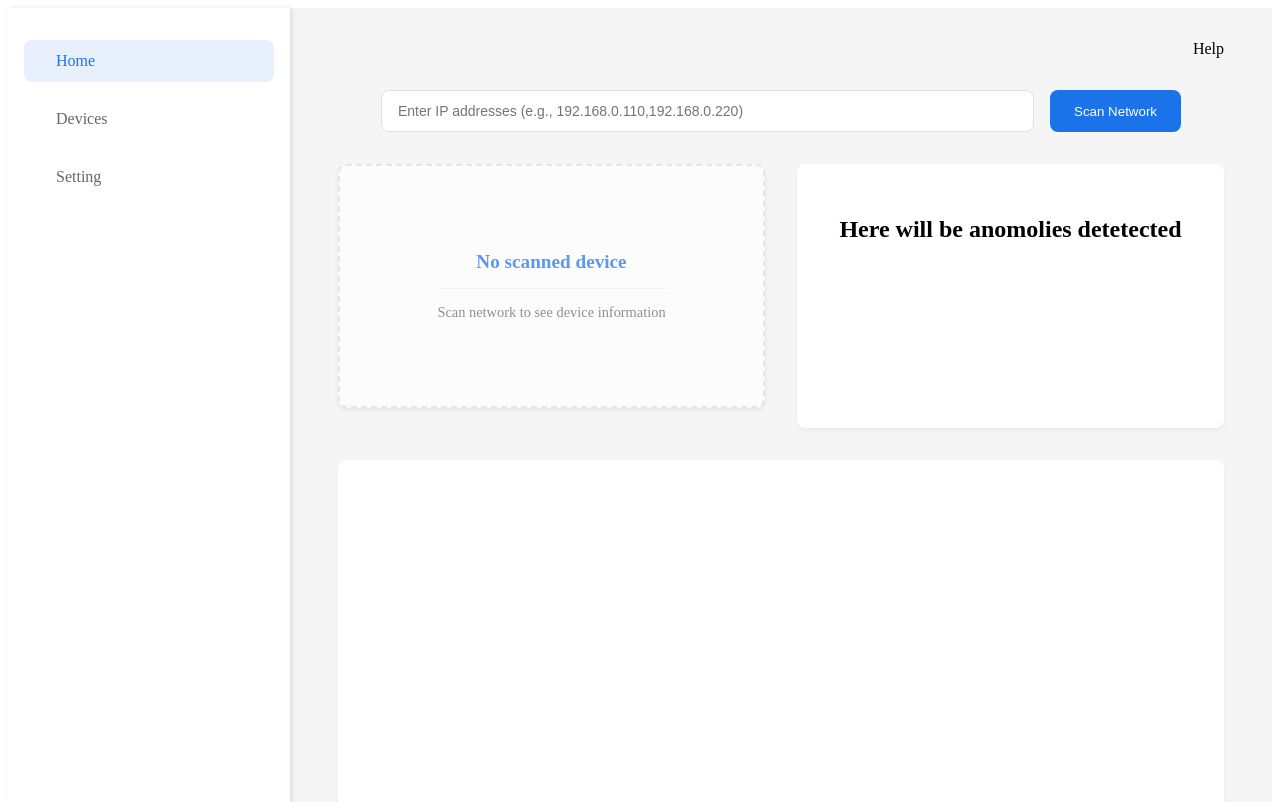
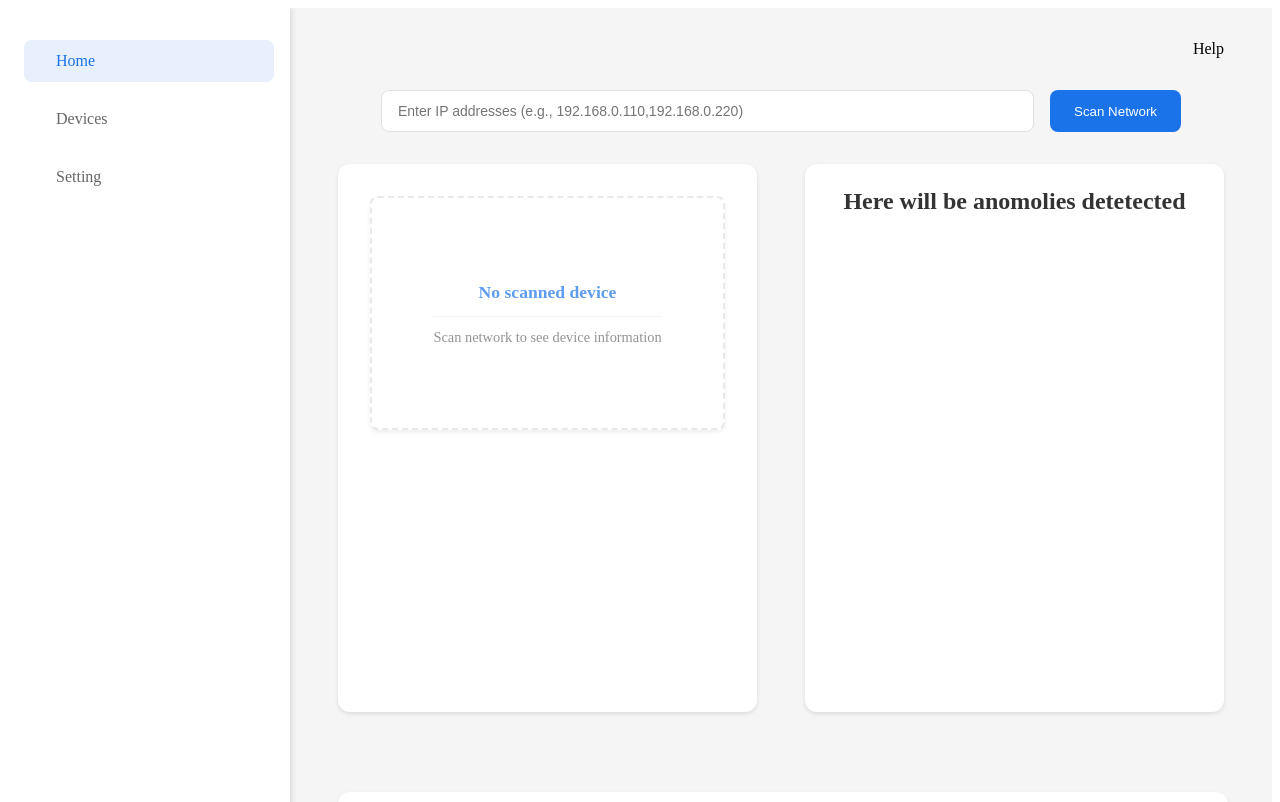
Before and after one commit to vmorstad/snufs_Bachelor25, a React (Create React App) app in the folder frontend/: page / in a window 1280 px wide. Shown: the top 802 px of the page. Built offline with nearby package versions, Linux system fonts and the light colour scheme.

Commit message:
endret home page
endret design

```diff
--- a/frontend/src/components/home.jsx
+++ b/frontend/src/components/home.jsx
@@ -41,8 +41,8 @@ const Home = () => {
       );
     }
 
-    // Show found devices (up to 5)
-    return searchResults.slice(0, 5).map((device, index) => (
+    // Show all found devices in the scrollable container
+    return searchResults.map((device, index) => (
       <div
         key={index}
         className={`device-card ${expandedDeviceIndex === index ? 'expanded' : ''}`}
@@ -104,7 +104,6 @@ const Home = () => {
           <div className="devices-section">
             <div className="devices-list">
               {renderDeviceCards()}
-              {searchResults.length > 0 && <button className="more-button">More</button>}
             </div>
           </div>
 
--- a/frontend/src/styles/App.css
+++ b/frontend/src/styles/App.css
@@ -1,5 +1,6 @@
 .App {
   text-align: center;
+  min-height: 100vh;
 }
 
 .App-logo {
@@ -42,6 +43,8 @@
   display: flex;
   min-height: 100vh;
   background-color: #f5f5f5;
+  max-width: 100vw;
+  overflow-x: hidden;
 }
 
 /* Sidebar */
@@ -82,6 +85,8 @@
 .main-content {
   flex: 1;
   padding: 2rem;
+  overflow-y: auto; /* Allow vertical scrolling if needed */
+  max-width: calc(100vw - 250px);
 }
 
 .top-bar {
@@ -141,33 +146,41 @@
 .device-card {
   background: white;
   border-radius: 8px;
-  padding: 20px;
-  margin-bottom: 20px;
+  padding: 15px;
+  margin-bottom: 0;
   box-shadow: 0 2px 4px rgba(0, 0, 0, 0.1);
   transition: all 0.3s ease;
   cursor: pointer;
+  min-height: 60px;
+  flex-shrink: 0;
+  border: 1px solid #e0e0e0;
+  margin: 4px;
 }
 
 .device-card:hover {
   transform: translateY(-2px);
   box-shadow: 0 4px 8px rgba(0, 0, 0, 0.15);
+  border-color: #d0d0d0;
 }
 
 .device-card h3 {
   color: #1a73e8;
   margin: 0;
-  font-size: 1.2em;
+  font-size: 1.1em;
+  line-height: 1.4;
 }
 
 .device-card.expanded {
   box-shadow: 0 4px 12px rgba(0, 0, 0, 0.2);
+  border-color: #c0c0c0;
 }
 
 .device-card .device-content {
-  margin-top: 15px;
-  padding-top: 15px;
+  margin-top: 12px;
+  padding-top: 12px;
   border-top: 1px solid #eee;
   animation: fadeIn 0.3s ease;
+  background: white;
 }
 
 .device-card.empty {
@@ -217,17 +230,23 @@
 .content-grid {
   display: grid;
   grid-template-columns: 1fr 1fr;
-  gap: 2rem;
-  padding: 0 1rem;
+  gap: 3rem;
+  padding: 0 1rem 1rem;
+  min-height: fit-content;
+  overflow: visible;
+  align-items: stretch;
+  max-width: 100%;
 }
 
 /* Devices List */
 .devices-list {
-  grid-column: 1;
+  flex: 1;
   display: flex;
   flex-direction: column;
-  gap: 1rem;
+  gap: 0;
   animation: fadeIn 0.3s ease-in-out;
+  overflow-y: scroll;
+  padding: 4px;
 }
 
 @keyframes fadeIn {
@@ -241,44 +260,73 @@
   }
 }
 
-.more-button {
-  align-self: flex-end;
-  padding: 0.5rem 1rem;
-  background-color: transparent;
-  border: none;
-  color: #1a73e8;
-  cursor: pointer;
-  margin-top: 1rem;
-  font-weight: 500;
-  transition: opacity 0.2s;
+/* Custom scrollbar styling */
+.devices-list::-webkit-scrollbar {
+  width: 8px;
+  background-color: #f5f5f5;
 }
 
-.more-button:hover {
-  opacity: 0.8;
+.devices-list::-webkit-scrollbar-track {
+  background-color: #f5f5f5;
+  border-radius: 4px;
+}
+
+.devices-list::-webkit-scrollbar-thumb {
+  background-color: #c1c1c1;
+  border-radius: 4px;
+}
+
+.devices-list::-webkit-scrollbar-thumb:hover {
+  background-color: #a1a1a1;
+}
+
+/* Remove the more button since we now have scroll */
+.more-button {
+  display: none;
 }
 
 /* Anomalies Section */
 .anomalies-section {
   background-color: white;
-  padding: 2rem;
-  border-radius: 8px;
-  box-shadow: 0 2px 4px rgba(0, 0, 0, 0.05);
+  padding: 1.5rem;
+  border-radius: 12px;
+  box-shadow: 0 2px 4px rgba(0, 0, 0, 0.1);
   grid-column: 2;
+  height: 500px;
+}
+
+.anomalies-section h2 {
+  margin: 0;
+  font-size: 1.5rem;
+  color: #333;
 }
 
 /* Graph Section */
 .graph-section {
   grid-column: 1 / -1;
   background-color: white;
-  padding: 2rem;
-  border-radius: 8px;
-  box-shadow: 0 2px 4px rgba(0, 0, 0, 0.05);
+  padding: 1.5rem;
+  border-radius: 12px;
+  box-shadow: 0 2px 4px rgba(0, 0, 0, 0.1);
+  height: 300px;
+  margin: 0 auto;
+  margin-bottom: 1.5rem;
+  width: 95%;
+  position: relative;
 }
 
 .graph-container {
   width: 100%;
-  height: 300px;
+  height: 100%;
   position: relative;
+  border-radius: inherit;
+  overflow: hidden;
+}
+
+.graph-container canvas {
+  max-width: 100%;
+  max-height: 100%;
+  object-fit: contain;
 }
 
 .graph-label {
@@ -339,3 +387,16 @@
   max-width: none;
   margin-top: 1rem;
 }
+
+/* Devices Section */
+.devices-section {
+  background: white;
+  border-radius: 12px;
+  box-shadow: 0 2px 4px rgba(0, 0, 0, 0.1);
+  overflow: hidden;
+  height: 500px;
+  padding: 1.5rem;
+  margin-bottom: 2rem;
+  display: flex;
+  flex-direction: column;
+}
```
